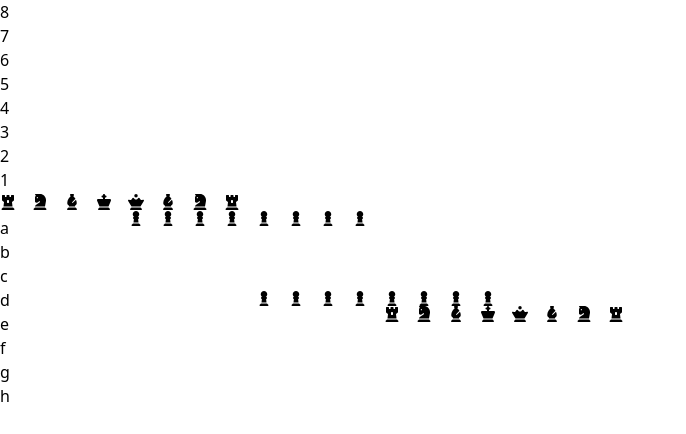
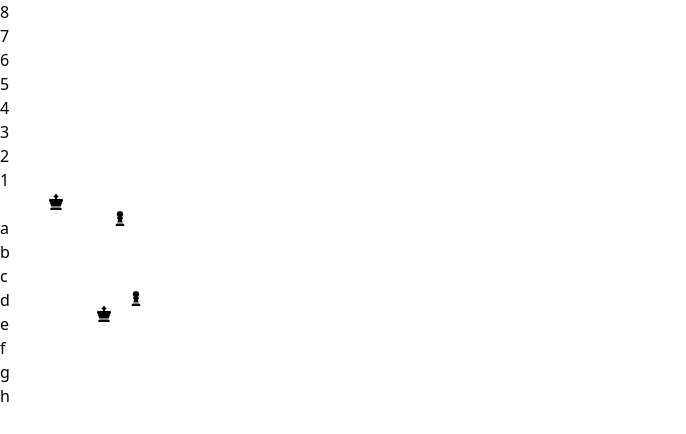
Before and after one commit to abhis12321/chessy, a Next.js app: page / in a window 1280 px wide. Shown: the top 434 px of the page, without its empty margins (0-686 px from the left). Built offline with nearby package versions, Linux system fonts and the light colour scheme.

Commit message:
pawn-promoting logic is added

```diff
--- a/src/app/page.js
+++ b/src/app/page.js
@@ -6,6 +6,7 @@ import FilesBar from "@/components/FilesBar";
 import { ChessContext } from "@/context/Context";
 import { useCallback, useReducer } from "react";
 import { files, initialChessState, ranks } from "@/helper/getIntialValues";
+import PromotePawn from "@/components/PromotePawn";
 
 export default function page() {
   const [chessState, dispatch] = useReducer(reducer, initialChessState);
--- a/src/components/Board.js
+++ b/src/components/Board.js
@@ -1,12 +1,12 @@
+import Pieces from "./Pieces";
 import BoardTile from "./BoardTile";
-import Pieces from "./Pieces";
 
 export default function Board({ files, ranks }) {
   return (
     <div className='relative w-full grid grid-cols-8 grid-flow-row *:font-mono ring-4 ring-white'>
       {
-        ranks?.map((rank, index_01) =>
-          files?.map((file, index_02) => <BoardTile key={`${index_01}-${index_02}`} rank={index_01} file={index_02} /> ))
+        ranks?.map((_, index_01) =>
+          files?.map((_, index_02) => <BoardTile key={`${index_01}-${index_02}`} rank={index_01} file={index_02} />))
       }
       <Pieces />
     </div>
--- a/src/components/BoardTile.js
+++ b/src/components/BoardTile.js
@@ -7,7 +7,7 @@ export default function BoardTile({ rank, file }) {
     const isActiveMoveTile = useMemo(() => isActiveMove({ rank, file }), [rank, file, activeMoves, isActiveMove]);
     return (
         <div className={`h-[calc(min(100vw,100vh)/8-1px)] aspect-square text-[10px] ${light ? "bg-amber-700" : "bg-amber-100/95"} duration-500 flex items-center justify-center ${isActiveMoveTile && (light ? "shadow-[0_0_10px_white_inset]" : "shadow-[0_0_14px_orange_inset] shadow-amber-700")}`} key={`${rank}-${file}`}>
-            { isActiveMoveTile && <div className={`h-[30%] aspect-square rounded-full bg-black/70`} />}
+            { isActiveMoveTile && <div className={`h-[30%] aspect-square rounded-full bg-black/30`} />}
         </div>
     )
 }
--- a/src/components/Peice.js
+++ b/src/components/Peice.js
@@ -23,7 +23,7 @@ export default function Peice({ ChessPiece, rank, file, handleClick, activeTile,
     const isInActiveTile = useMemo(() => inActiveTile?.[0] === rank && inActiveTile?.[1] === file && inActiveTile?.[2] === ChessPiece , [inActiveTile]);
 
     return (
-        <button className={`absolute h-[12.5%] aspect-square flex items-center justify-center text-[calc(min(100vw,100vh)/14)] p-${rank}${file} ${ChessPiece <= 5 ? "text-white *drop-shadow-[0_0_1px_black]" : "text-black *:drop-shadow-[0_0_1px_white]"} ${isActiveTile && "bg-black/40"} ${isInActiveTile && ((rank+file)%2 ? "bg-yellow-500/35" : "bg-yellow-700/35")} ${isActiveMoveTile && "rounded-full bg-black/30"}`} draggable={true} onDragStart={handleDragStart} onDragEnd={handleDragEnd} onClick={e => handleClick({ rank, file, ChessPiece })} >
+        <button className={`absolute h-[12.5%] aspect-square flex items-center justify-center text-[calc(min(100vw,100vh)/14)] p-${rank}${file} ${ChessPiece <= 5 ? "text-white *drop-shadow-[0_0_1px_black]" : "text-black *:drop-shadow-[0_0_1px_white]"} ${isActiveTile && "bg-black/40"} ${isInActiveTile && ((rank+file)%2 ? "bg-yellow-500/35" : "bg-yellow-700/35")} ${isActiveMoveTile && "rounded-full bg-black/25"}`} draggable={true} onDragStart={handleDragStart} onDragEnd={handleDragEnd} onClick={e => handleClick({ rank, file, ChessPiece })} >
             {CPS[ChessPiece]}
         </button>
     )
--- /dev/null
+++ b/src/components/PromotePawn.js
@@ -0,0 +1,14 @@
+import { CPS } from "@/helper/getIntialValues";
+
+export default function PromotePawn({start, handlePromotePawn}) {
+  return (
+    <div className="h-screen w-full fixed top-0 left-0 flex items-center justify-center bg-white/40">
+      <div className="flex flex-wrap gap-1">
+        <button className={`bg-amber-400 hover:bg-amber-500 active:bg-cyan-600 hover:scale-105 p-2 shadow-md shadow-white rounded-sm`} onClick={() => handlePromotePawn(start+0)}>{CPS[start+0]}</button>
+        <button className={`bg-amber-400 hover:bg-amber-500 active:bg-cyan-600 hover:scale-105 p-2 shadow-md shadow-white rounded-sm`} onClick={() => handlePromotePawn(start+1)}>{CPS[start+1]}</button>
+        <button className={`bg-amber-400 hover:bg-amber-500 active:bg-cyan-600 hover:scale-105 p-2 shadow-md shadow-white rounded-sm`} onClick={() => handlePromotePawn(start+2)}>{CPS[start+2]}</button>
+        <button className={`bg-amber-400 hover:bg-amber-500 active:bg-cyan-600 hover:scale-105 p-2 shadow-md shadow-white rounded-sm`} onClick={() => handlePromotePawn(start+3)}>{CPS[start+3]}</button>
+      </div>
+    </div>
+  )
+}
--- a/src/helper/getIntialValues.js
+++ b/src/helper/getIntialValues.js
@@ -10,51 +10,54 @@ export const ranks = new Array(8).fill().map((_, index) => 8 - index);
 export const files = new Array(8).fill().map((_, index) => getChar(index));
 
 
-export const WR = <FaChessRook className="text-[calc(min(100vw,100vh)/14)] drop-shadow-[0_0_1px_black]" />
-export const WKt = <FaChessKnight className="text-[calc(min(100vw,100vh)/14)] drop-shadow-[0_0_1px_black]" />
-export const WB = <FaChessBishop className="text-[calc(min(100vw,100vh)/14)] drop-shadow-[0_0_1px_black]" />
-export const WQ = <FaChessQueen className="text-[calc(min(100vw,100vh)/14)] drop-shadow-[0_0_1px_black]" />
-export const WK = <FaChessKing className="text-[calc(min(100vw,100vh)/14)] drop-shadow-[0_0_1px_black]" />
-export const WP = <FaChessPawn className="text-[calc(min(100vw,100vh)/14)] drop-shadow-[0_0_1px_black]" />
+export const WR = <FaChessRook className="text-[calc(min(100vw,100vh)/14)] drop-shadow-[0_0_1px_black] text-white" />
+export const WKt = <FaChessKnight className="text-[calc(min(100vw,100vh)/14)] drop-shadow-[0_0_1px_black] text-white" />
+export const WB = <FaChessBishop className="text-[calc(min(100vw,100vh)/14)] drop-shadow-[0_0_1px_black] text-white" />
+export const WQ = <FaChessQueen className="text-[calc(min(100vw,100vh)/14)] drop-shadow-[0_0_1px_black] text-white" />
+export const WK = <FaChessKing className="text-[calc(min(100vw,100vh)/14)] drop-shadow-[0_0_1px_black] text-white" />
+export const WP = <FaChessPawn className="text-[calc(min(100vw,100vh)/14)] drop-shadow-[0_0_1px_black] text-white" />
 
-export const BR = <FaChessRook className="text-[calc(min(100vw,100vh)/14)]" />
-export const BKt = <FaChessKnight className="text-[calc(min(100vw,100vh)/14)]" />
-export const BB = <FaChessBishop className="text-[calc(min(100vw,100vh)/14)]" />
-export const BQ = <FaChessQueen className="text-[calc(min(100vw,100vh)/14)]" />
-export const BK = <FaChessKing className="text-[calc(min(100vw,100vh)/14)]" />
-export const BP = <FaChessPawn className="text-[calc(min(100vw,100vh)/14)]" />
+export const BR = <FaChessRook className="text-[calc(min(100vw,100vh)/14)] drop-shadow-[0_0_1px_white]" />
+export const BKt = <FaChessKnight className="text-[calc(min(100vw,100vh)/14)] drop-shadow-[0_0_1px_white]" />
+export const BB = <FaChessBishop className="text-[calc(min(100vw,100vh)/14)] drop-shadow-[0_0_1px_white]" />
+export const BQ = <FaChessQueen className="text-[calc(min(100vw,100vh)/14)] drop-shadow-[0_0_1px_white]" />
+export const BK = <FaChessKing className="text-[calc(min(100vw,100vh)/14)] drop-shadow-[0_0_1px_white]" />
+export const BP = <FaChessPawn className="text-[calc(min(100vw,100vh)/14)] drop-shadow-[0_0_1px_white]" />
 
 export const CPS = [WR, WKt, WB, WQ, WK, WP, BR, BKt, BB, BQ, BK, BP];
 
 export const getInitalPositions = () => {
     let positions = new Array(8).fill('').map((x) => new Array(8).fill(''));
-    for (let i = 0; i < 8; i++) {
-        positions[1][i] = 5;
-        positions[6][i] = 11;
-    }
-    positions[0][0] = 0;
-    positions[0][7] = 0;
+    // for (let i = 0; i < 8; i++) {
+    //     positions[1][i] = 5;
+    //     positions[6][i] = 11;
+    // }
+    // positions[0][0] = 0;
+    // positions[0][7] = 0;
 
-    positions[7][0] = 6;
-    positions[7][7] = 6;
+    // positions[7][0] = 6;
+    // positions[7][7] = 6;
 
-    positions[0][1] = 1;
-    positions[0][6] = 1;
+    // positions[0][1] = 1;
+    // positions[0][6] = 1;
 
-    positions[7][1] = 7;
-    positions[7][6] = 7;
+    // positions[7][1] = 7;
+    // positions[7][6] = 7;
 
-    positions[0][2] = 2;
-    positions[0][5] = 2;
+    // positions[0][2] = 2;
+    // positions[0][5] = 2;
 
-    positions[7][2] = 8;
-    positions[7][5] = 8;
+    // positions[7][2] = 8;
+    // positions[7][5] = 8;
 
-    positions[0][4] = 3;
-    positions[7][4] = 9;
+    // positions[0][4] = 3;
+    // positions[7][4] = 9;
 
     positions[0][3] = 4;
     positions[7][3] = 10;
+
+    positions[6][6] = 5;
+    positions[1][6] = 11;
 
     return positions;
 }
```
Also changed, not shown: src/components/Pieces.js (+24 -17 lines).
